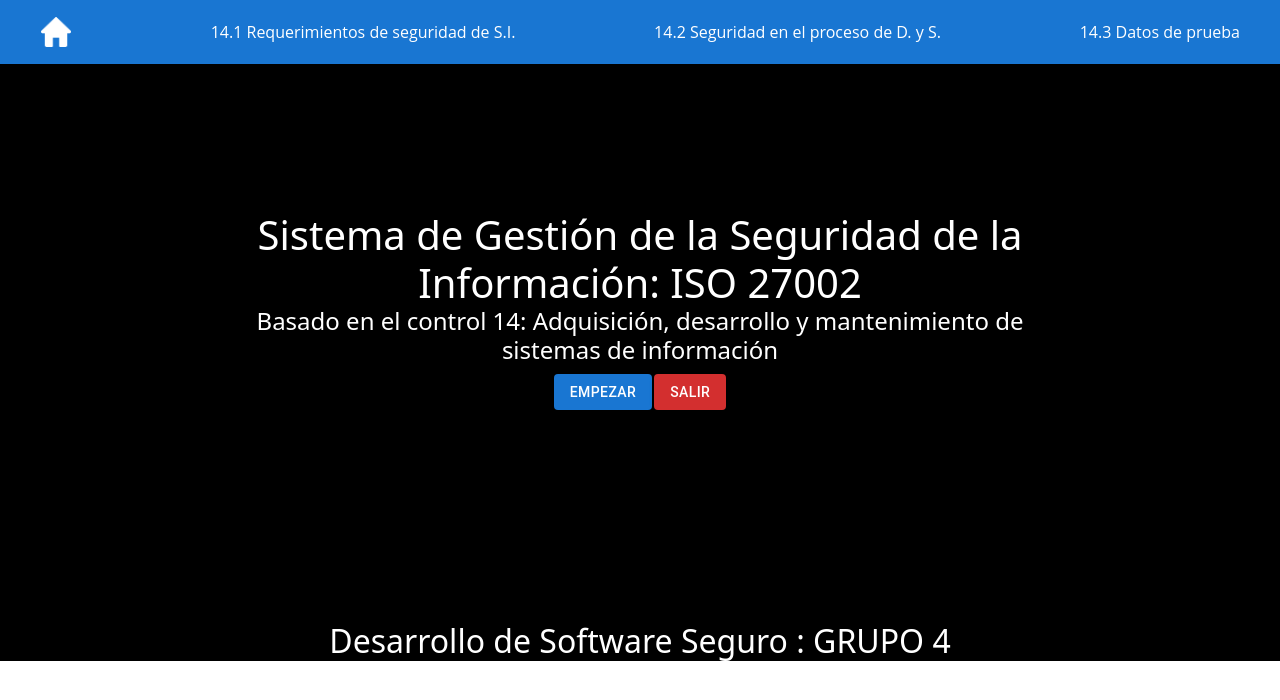
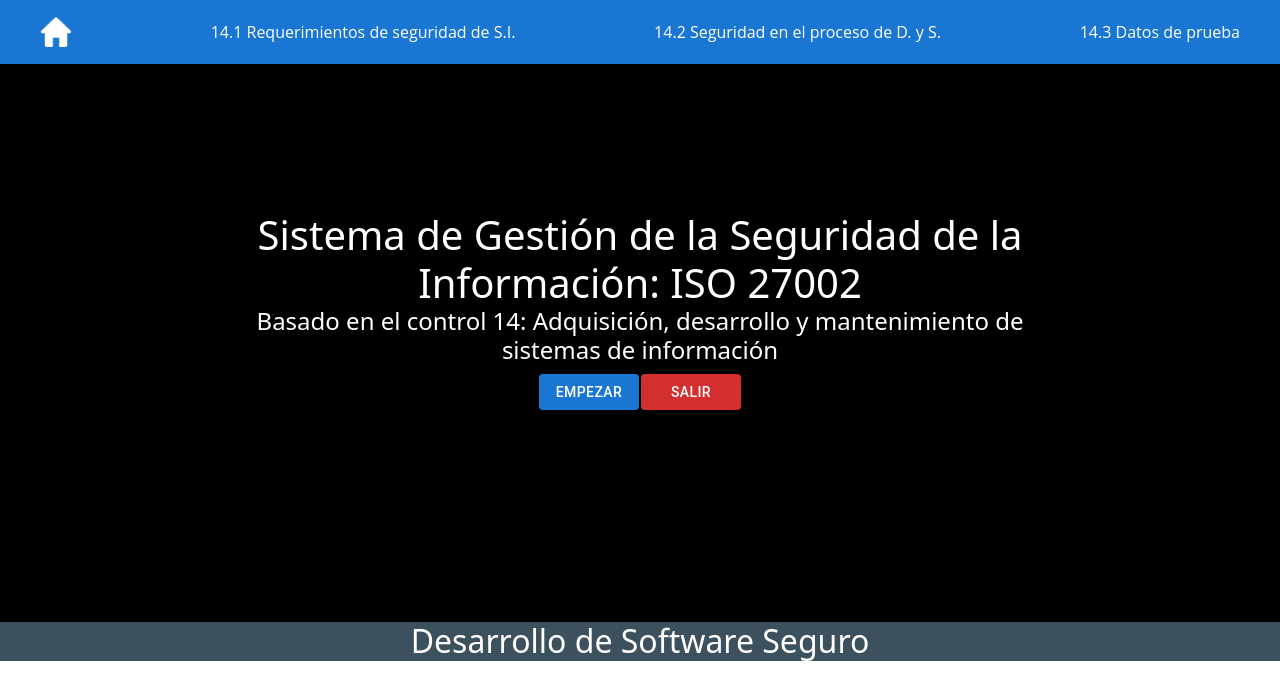
Before and after one commit to Kevin-ramos/ProyectoSW, a Next.js app: page / in a window 1280 px wide. Shown: the top 700 px of the page. Built offline with nearby package versions, Linux system fonts and the light colour scheme.

Commit message:
feat: color y texto

```diff
--- a/components/Layout.tsx
+++ b/components/Layout.tsx
@@ -77,8 +77,8 @@ const Layout = ({ children, title = 'This is the default title' }: Props) => (
 
       {children}
     <footer>
-      <div style={{margin: "0px", backgroundColor:"black", color:"white", textAlign:"center"}} >
-          <h2> Desarrollo de Software Seguro : GRUPO 4</h2>
+      <div style={{margin: "0px", backgroundColor:"#3c515d", color:"white", textAlign:"center"}} >
+          <h2> Desarrollo de Software Seguro</h2>
       </div>
     </footer>
   </div>
--- a/pages/index.tsx
+++ b/pages/index.tsx
@@ -14,10 +14,10 @@ const IndexPage = () => (
           <div >
               <h1 style={{color: "white", margin:"0px"}} > Sistema de Gestión de la Seguridad  de la Información: ISO 27002</h1>
               <h4 style={{color: "white"}}> Basado en el control 14: Adquisición, desarrollo y mantenimiento de sistemas de información</h4>
-              <Button variant="contained" style={{margin:"1px"}} >
+              <Button variant="contained" style={{margin:"1px", width:"100px"}} >
                 <Link href="./seccion14/14.1.1" style={{textDecoration:"none", color:"white"}}> Empezar</Link>
-              </Button>
-              <Button variant="contained" color="error" style={{margin:"1px"}}> Salir</Button>
+              </Button >
+              <Button variant="contained" color="error" style={{margin:"1px", width:"100px"}}> Salir</Button>
           </div>
 
 
```
Also changed, not shown: 1 other file (tests, documents, lock files or other folders).
